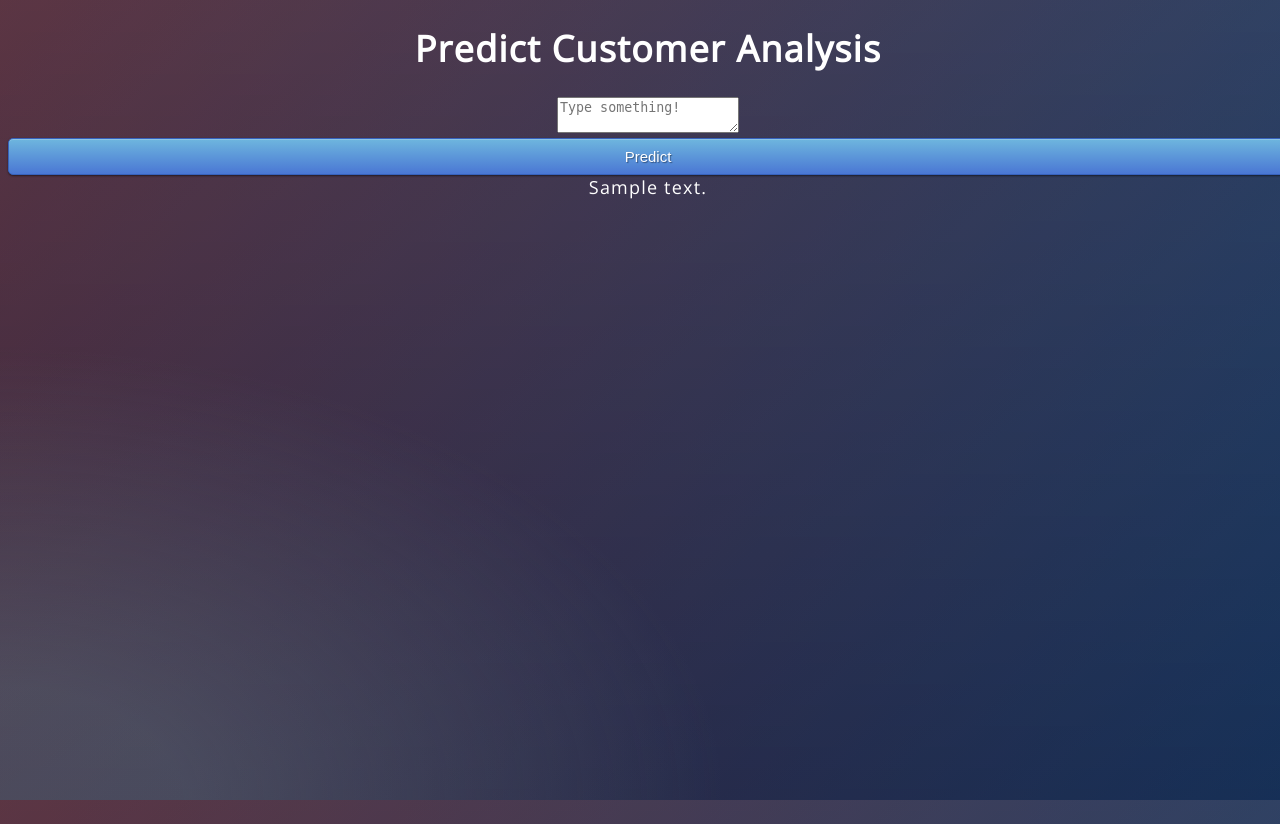
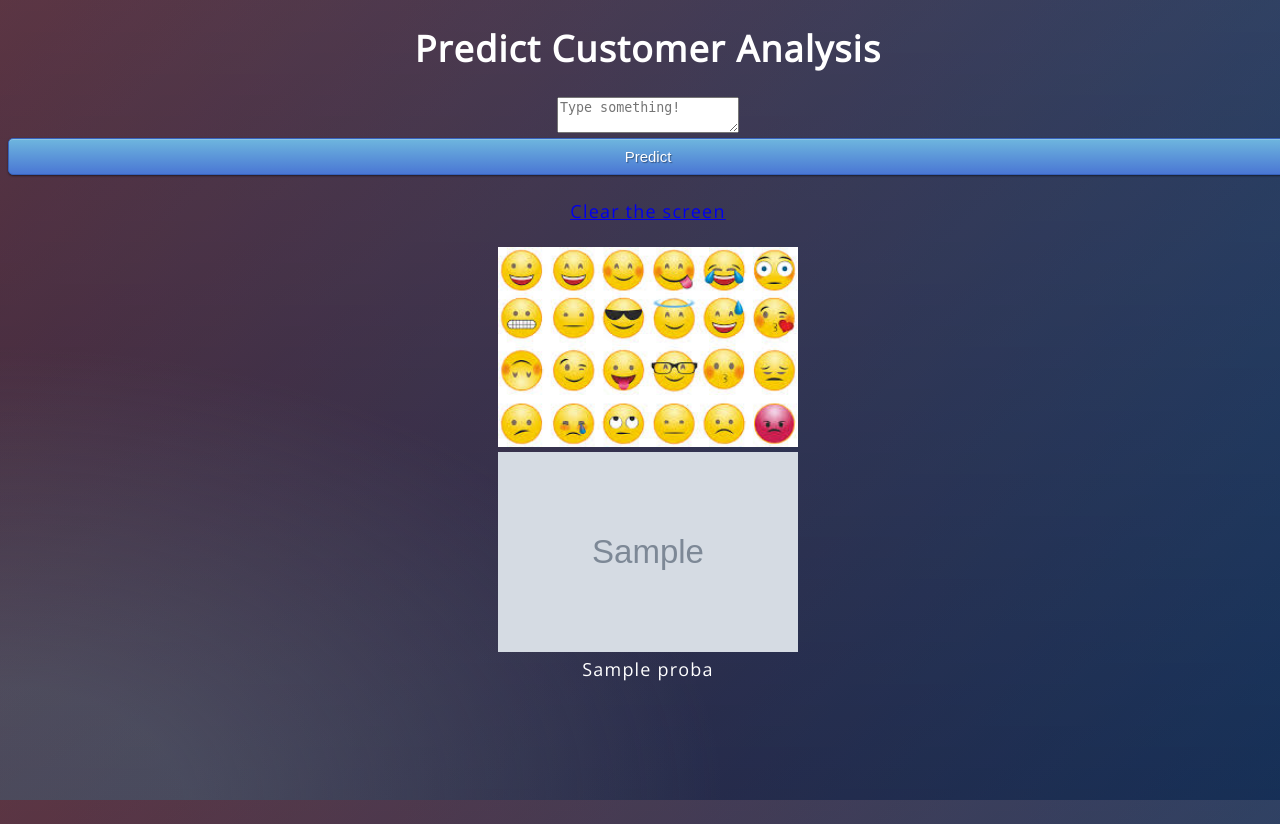
Before and after one commit to b18050/estip, a Flask app: template templates/customer.html in a window 1280 px wide. Run offline with Flask 2, Linux system fonts and the light colour scheme; the template is opened without the code that fills it: most values are stand-ins (such as "Sample title", 1, 10 or a date in 2020); grey boxes marked "Sample" are stand-in pictures; parts of the project's set-up code (start-up, migrations or seed data) failed here and were passed over.

Commit message:
Added images

```diff
--- a/app.py
+++ b/app.py
@@ -3,6 +3,7 @@ from flask import Flask, request, jsonify, render_template,url_for, redirect
 import pickle
 from sklearn.feature_extraction.text import HashingVectorizer
 import re
+import os
 import nltk
 nltk.download('stopwords')
 from nltk.corpus import stopwords
@@ -14,9 +15,6 @@ CPUUtil    = pickle.load(open('assets/processor.pkl', 'rb'))
 stop = pickle.load(open('assets/stopwords.pkl', 'rb'))
 classifier = pickle.load(open('assets/classifier.pkl', 'rb')) #model
 
-# Global variables for persistence across methods (and requests)
-sentiment_input=""
-sentiment_output=""
 
 @app.route('/')
 def home():
@@ -27,6 +25,11 @@ def sentiment():
     '''
     For rendering cutomer page
     '''
+    IMAGE_FOLDER = os.path.join('static', 'images')
+    app.config['UPLOAD_FOLDER'] = IMAGE_FOLDER
+
+    full_filename = os.path.join(app.config['UPLOAD_FOLDER'], 'all.jpg')
+
     return render_template('customer.html')
 
 @app.route('/about/')
@@ -92,12 +95,39 @@ def sentimentpredict():
     # store model input and output
     # model_input = text
     sentiment_output = y[0]
+    proba = np.max(classifier.predict_proba(X))
+    proba = round(proba,2)
 
-    return render_template('customer.html' , customer_text = ' Sentiments {} '.format(sentiment_output))
+    IMAGE_FOLDER = os.path.join('static', 'images')
+    app.config['UPLOAD_FOLDER'] = IMAGE_FOLDER
+    if(sentiment_output == 1 and proba >= 0.9):
+        full_filename = os.path.join(app.config['UPLOAD_FOLDER'], 'excellent.jpg')
+    elif(proba >= 0.8 and proba < 0.9):
+        full_filename = os.path.join(app.config['UPLOAD_FOLDER'], 'love.jpg')
+    elif(proba >= 0.7 and proba < 0.8):
+        full_filename = os.path.join(app.config['UPLOAD_FOLDER'], 'ok.jpg')
+    elif(proba >= 0.6 and proba < 0.7):
+        full_filename = os.path.join(app.config['UPLOAD_FOLDER'], 'normal.jpg')
+    elif(proba >= 0.5 and proba < 0.6):
+        full_filename = os.path.join(app.config['UPLOAD_FOLDER'], 'bad.png')
+    elif(proba >= 0.4 and proba < 0.5):
+        full_filename = os.path.join(app.config['UPLOAD_FOLDER'], 'awful.jpg')
+    elif( proba >= 0.3 and proba < 0.4):
+        full_filename = os.path.join(app.config['UPLOAD_FOLDER'], 'pain.jpg')
+    elif(proba >= 0.2 and proba < 0.3):
+        full_filename = os.path.join(app.config['UPLOAD_FOLDER'], 'cry.jpg')
+    elif( proba >= 0.1 and proba < 0.2):
+        full_filename = os.path.join(app.config['UPLOAD_FOLDER'], 'sad.jpg')
+    elif( proba >= 0.0 and proba < 0.1):
+        full_filename = os.path.join(app.config['UPLOAD_FOLDER'], 'terrible.jpg')
+    else:
+        full_filename = os.path.join(app.config['UPLOAD_FOLDER'], 'ok.jpg')
 
-@app.route('/save_pred', methods=['POST'])
-def save_pred():
-    return render_template('customer.html', image_filename="img/happy.webp", display_mode="none")
+    # proba = round(proba,1) * 10
+
+    return render_template('customer.html' , user_image = full_filename, proba='Rating out of 10 {} '.format(proba))
+
+
 
 if __name__ == "__main__":
     app.run(debug=True)
--- a/templates/bng.html
+++ b/templates/bng.html
@@ -1,6 +1,6 @@
 <!DOCTYPE html>
 <html >
-<!--From https://codepen.io/frytyler/pen/EGdtg-->
+
 <head>
   <meta charset="UTF-8">
   <title>ML API</title>
--- a/templates/customer.html
+++ b/templates/customer.html
@@ -15,7 +15,18 @@
             <textarea id="input_text" name="input_text" placeholder="Type something!"></textarea>
             <button type="submit" class="pred-btn btn btn-primary btn-block btn-large">Predict</button>
         </form>
-        {{ customer_text }}
+        <br>
+        <a href="/customer"> <u> Clear the screen </u></a></h2></b>
+        <br>
+        <br>
+        <!-- <div>{{ customer_text }}</div> -->
+        <div>
+           <img src="../static/images/all.jpg" alt=" Feedback" height='200' width='300' >
+        </div>
+
+        <img src="{{ user_image }}" alt=" Feedback" height='200' width='300'>
+        <br>
+        {{ proba }}
     </div>
 </body>
 </html>
```
Also changed, not shown: templates/index.html (+2 -6 lines), static/images/all.jpg (added), static/images/awful.jpg (added), static/images/bad.png (added), static/images/complete.jpg (added), static/images/cry.jpg (added), static/images/excellent.jpg (added), static/images/love.jpg (added), static/images/normal.jpg (added), static/images/ok.jpg (added), static/images/pain.jpg (added), static/images/sad.jpg (added), static/images/terrible.jpg (added).
